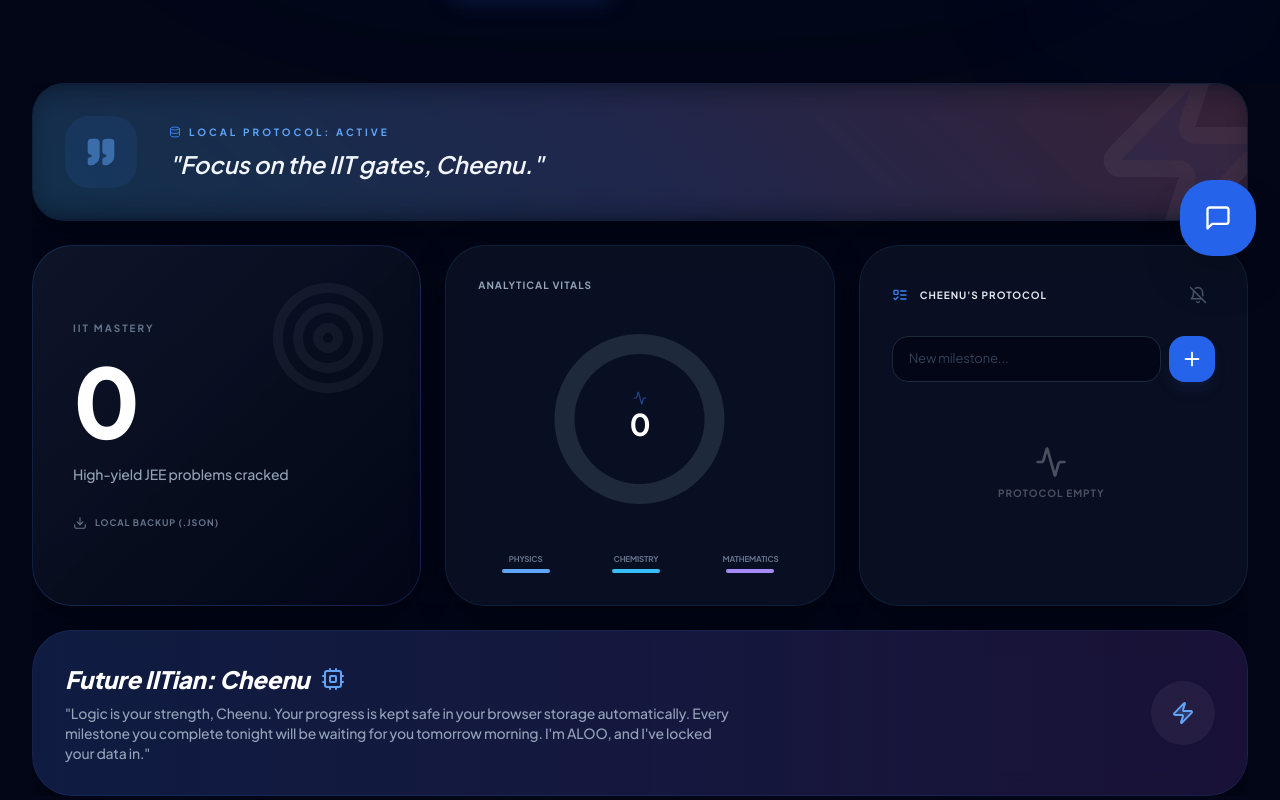
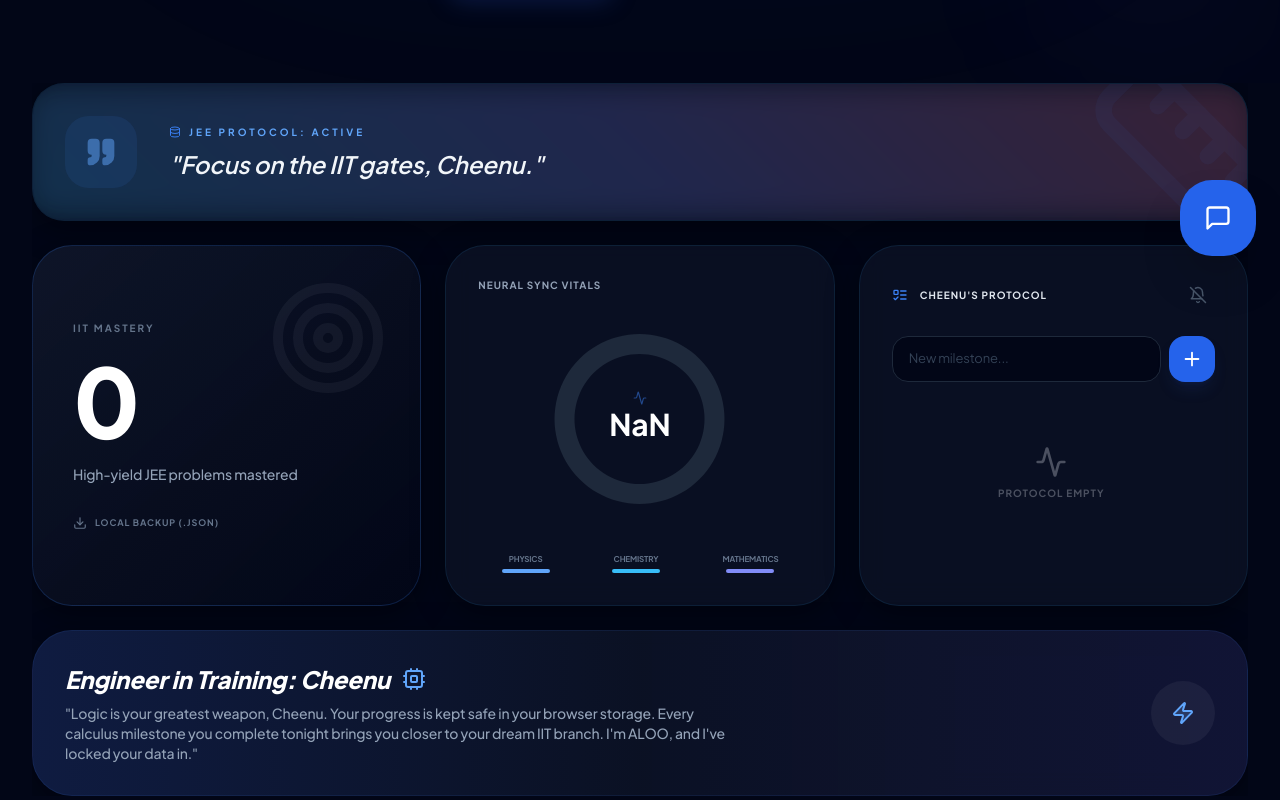
Before and after one commit to raaj7000prajapati-crypto/jee-protocol, a React (Vite) app: page / in a window 1280 px wide. Shown: the part 520-1320 px from the top of the page. Built offline with nearby package versions, Linux system fonts and the light colour scheme.

Commit message:
Update Dashboard.tsx

```diff
--- a/components/Dashboard.tsx
+++ b/components/Dashboard.tsx
@@ -1,7 +1,8 @@
+
 import React from 'react';
 import { PieChart, Pie, Cell, ResponsiveContainer, Tooltip } from 'recharts';
 import { UserProgress, Subject } from '../types';
-import { Target, Quote, Activity, Zap, Cpu, Download, Database } from 'lucide-react';
+import { Target, Quote, Activity, Zap, Cpu, Download, Database, Ruler } from 'lucide-react';
 import ToDoList from './ToDoList';
 
 interface DashboardProps {
@@ -23,13 +24,13 @@ const Dashboard: React.FC<DashboardProps> = ({
   const chartValues = [
     { name: Subject.PHYSICS, value: progress.physicsScore, color: '#60a5fa' },
     { name: Subject.CHEMISTRY, value: progress.chemistryScore, color: '#38bdf8' },
-    { name: Subject.MATHEMATICS, value: progress.mathematicsScore, color: '#a78bfa' },
+    { name: Subject.MATHEMATICS, value: progress.mathScore, color: '#818cf8' },
   ];
 
   const hasData = chartValues.some(d => d.value > 0);
   const chartData = hasData
     ? chartValues
-    : [{ name: 'Awaiting Solves', value: 1, color: '#1e293b' }];
+    : [{ name: 'Awaiting IIT Solves', value: 1, color: '#1e293b' }];
 
   const handleExportFile = () => {
     const dataStr = JSON.stringify(progress, null, 2);
@@ -51,20 +52,18 @@ const Dashboard: React.FC<DashboardProps> = ({
         <div className="relative z-10 flex-1 text-center md:text-left">
             <div className="flex items-center gap-2 mb-2 justify-center md:justify-start">
                <Database size={12} className="text-blue-500 animate-pulse" />
-               <h3 className="text-blue-400 font-bold text-[10px] uppercase tracking-[0.3em]">Local Protocol: ACTIVE</h3>
+               <h3 className="text-blue-400 font-bold text-[10px] uppercase tracking-[0.3em]">JEE Protocol: ACTIVE</h3>
             </div>
             <p className="text-slate-100 text-lg md:text-2xl font-semibold leading-snug italic">
-              "{progress.dailyQuote || "The logic you build today creates the world of tomorrow."}"
+              "{progress.dailyQuote || "The logic of today builds the foundation for your IIT seat."}"
             </p>
         </div>
         <div className="absolute -right-10 top-1/2 -translate-y-1/2 opacity-5 pointer-events-none">
-          <Zap size={200} className="fill-blue-500" />
+          <Ruler size={200} className="text-blue-500" />
         </div>
       </div>
 
-      {/* Main Stats Area */}
       <div className="lg:col-span-2 grid grid-cols-1 md:grid-cols-2 gap-4 md:gap-6">
-        {/* Solved Questions Count */}
         <div className="glass-card p-6 md:p-10 rounded-[2.5rem] border-blue-500/20 bg-gradient-to-br from-slate-900/80 to-slate-950 flex flex-col justify-center relative overflow-hidden group">
             <div className="absolute top-0 right-0 p-8 opacity-5 pointer-events-none group-hover:opacity-10 transition-opacity">
                 <Target size={120} />
@@ -72,7 +71,7 @@ const Dashboard: React.FC<DashboardProps> = ({
             <div className="relative z-10">
               <span className="text-slate-500 text-[10px] font-bold uppercase tracking-[0.2em] mb-4 block">IIT Mastery</span>
               <div className="text-6xl md:text-8xl font-black text-white tracking-tighter mb-4">{progress.totalQuestionsSolved}</div>
-              <p className="text-slate-400 text-sm font-medium">High-yield JEE problems cracked</p>
+              <p className="text-slate-400 text-sm font-medium">High-yield JEE problems mastered</p>
 
               <button
                 onClick={handleExportFile}
@@ -83,9 +82,8 @@ const Dashboard: React.FC<DashboardProps> = ({
             </div>
         </div>
 
-        {/* Chart Card */}
         <div className="glass-card p-6 md:p-8 rounded-[2.5rem] flex flex-col items-center justify-center min-h-[300px]">
-          <h3 className="text-slate-400 font-bold mb-4 text-[10px] uppercase tracking-widest self-start">Analytical Vitals</h3>
+          <h3 className="text-slate-400 font-bold mb-4 text-[10px] uppercase tracking-widest self-start">Neural Sync Vitals</h3>
           <div className="w-full h-[180px] md:h-[220px] relative">
             <ResponsiveContainer width="100%" height="100%">
               <PieChart>
@@ -112,7 +110,7 @@ const Dashboard: React.FC<DashboardProps> = ({
             <div className="absolute inset-0 flex flex-col items-center justify-center pointer-events-none pb-2">
               <Activity size={14} className="text-blue-500/50 mb-1" />
               <span className="text-3xl font-bold text-white leading-none">
-                {progress.physicsScore + progress.chemistryScore + progress.mathematicsScore}
+                {progress.physicsScore + progress.chemistryScore + progress.mathScore}
               </span>
             </div>
           </div>
@@ -129,7 +127,6 @@ const Dashboard: React.FC<DashboardProps> = ({
         </div>
       </div>
 
-      {/* Right Col: To-Do */}
       <div className="h-full lg:col-span-1">
         <ToDoList
             tasks={progress.tasks || []}
@@ -141,14 +138,13 @@ const Dashboard: React.FC<DashboardProps> = ({
         />
       </div>
 
-       {/* Support Message */}
-       <div className="bg-gradient-to-r from-blue-900/30 via-indigo-900/30 to-purple-900/20 glass-card p-6 md:p-8 rounded-[2rem] md:rounded-[2.5rem] lg:col-span-3 flex items-center justify-between border-blue-500/10 gap-4">
+       <div className="bg-gradient-to-r from-blue-900/30 via-slate-900/30 to-indigo-900/20 glass-card p-6 md:p-8 rounded-[2rem] md:rounded-[2.5rem] lg:col-span-3 flex items-center justify-between border-blue-500/10 gap-4">
          <div className="flex-1">
             <h3 className="font-extrabold text-xl md:text-2xl mb-2 text-white italic flex items-center gap-3">
-              Future IITian: Cheenu <Cpu size={24} className="text-blue-400" />
+              Engineer in Training: Cheenu <Cpu size={24} className="text-blue-400" />
             </h3>
             <p className="text-slate-400 text-[11px] md:text-sm max-w-2xl font-medium leading-relaxed">
-                "Logic is your strength, Cheenu. Your progress is kept safe in your browser storage automatically. Every milestone you complete tonight will be waiting for you tomorrow morning. I'm ALOO, and I've locked your data in."
+                "Logic is your greatest weapon, Cheenu. Your progress is kept safe in your browser storage. Every calculus milestone you complete tonight brings you closer to your dream IIT branch. I'm ALOO, and I've locked your data in."
             </p>
          </div>
          <div className="hidden sm:flex p-5 bg-white/5 rounded-full shrink-0">
```
